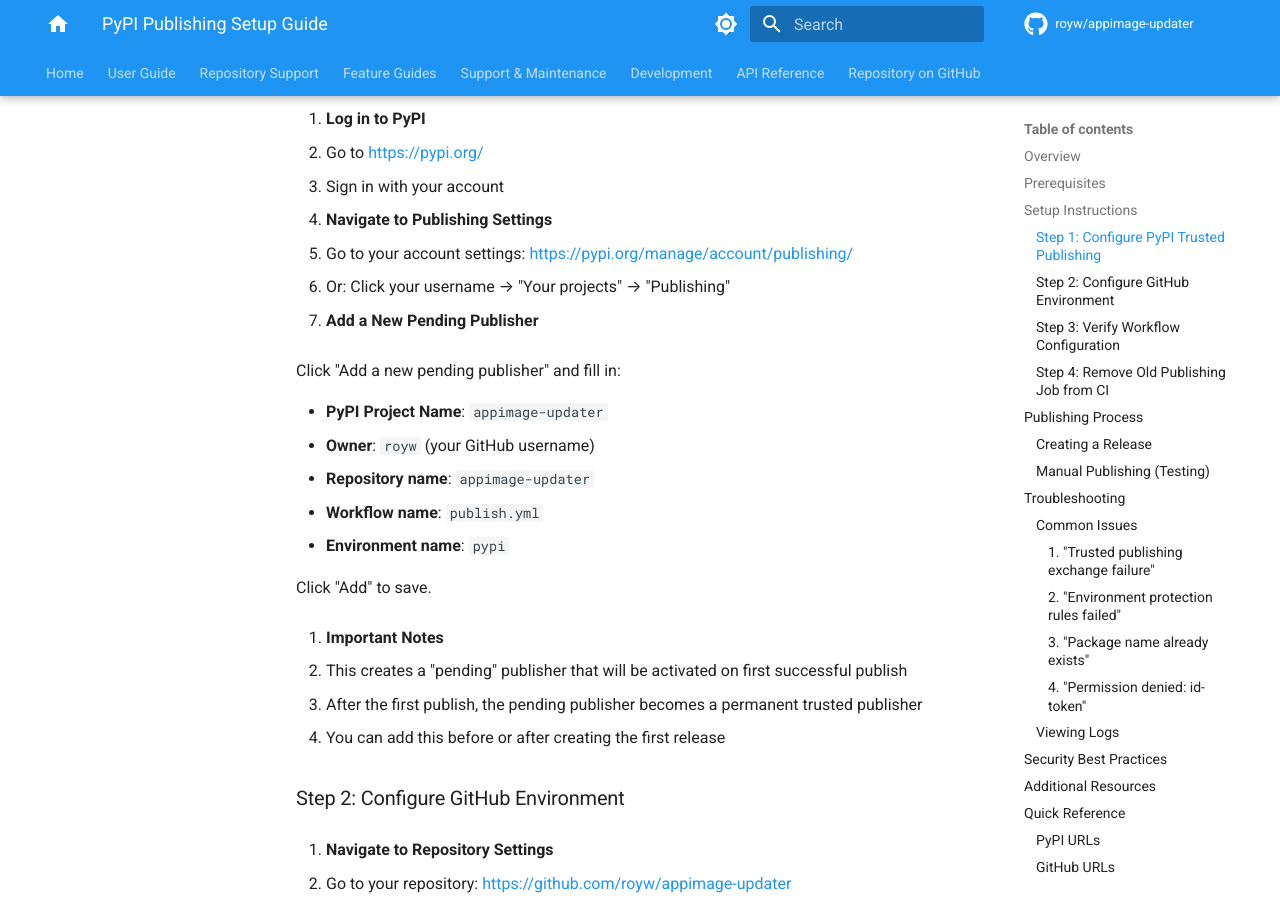
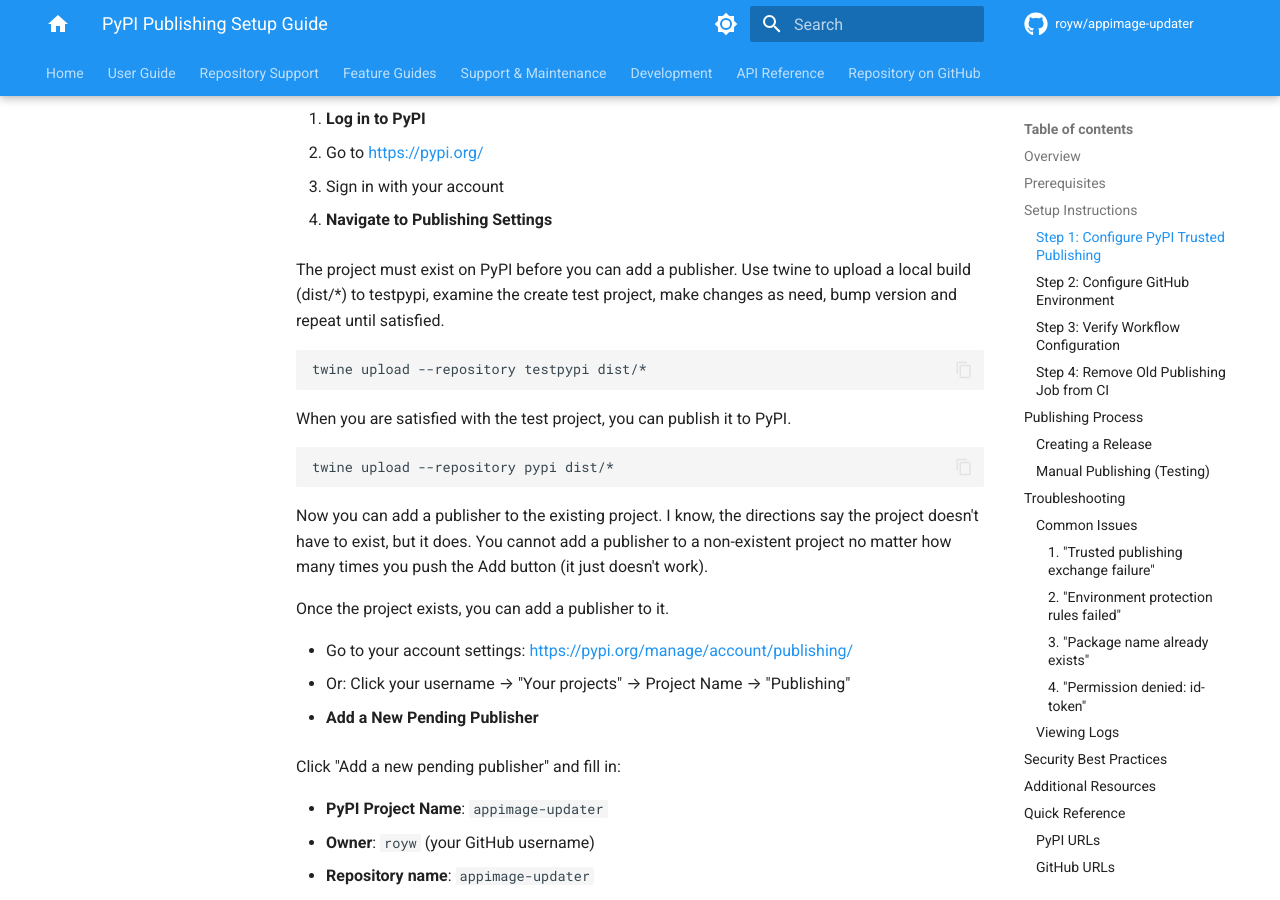
Before and after one commit to royw/appimage-updater, an MkDocs documentation site: the page built from docs/pypi-publishing-setup.md, in a window 1280 px wide and 900 px high, scrolled down 669 px. Built offline with MkDocs 1.6.1 and Material for MkDocs 9.7.7, drawn with Linux system fonts in a browser that asks for light colours; comment, search, counter and statistics services are not loaded; some of the changed text lies outside the part shown.

Commit message:
feat: improve show --add-command output and PyPI publishing setup
- Add newline after each command in show --add-command for better readability
- Add more real-world application examples from show --add-command to examples.md
- Update PyPI publishing workflow with required contents:read permission
- Enhance PyPI publishing setup guide with practical workflow instructions
- Fix bare URLs in documentation to use angle brackets

````diff
--- a/docs/pypi-publishing-setup.md
+++ b/docs/pypi-publishing-setup.md
@@ -23,8 +23,24 @@
 
 1. **Navigate to Publishing Settings**
 
+The project must exist on PyPI before you can add a publisher.  Use twine to upload a local build (dist/*) to testpypi, examine the create test project, make changes as need, bump version and repeat until satisfied.
+
+```bash
+twine upload --repository testpypi dist/*
+```
+
+When you are satisfied with the test project, you can publish it to PyPI.
+
+```bash
+twine upload --repository pypi dist/*
+```
+
+Now you can add a publisher to the existing project.  I know, the directions say the project doesn't have to exist, but it does.  You cannot add a publisher to a non-existent project no matter how many times you push the Add button (it just doesn't work).
+
+Once the project exists, you can add a publisher to it.
+
    - Go to your account settings: [https://pypi.org/manage/account/publishing/](https://pypi.org/manage/account/publishing/)
-   - Or: Click your username → "Your projects" → "Publishing"
+   - Or: Click your username → "Your projects" → Project Name → "Publishing"
 
 1. **Add a New Pending Publisher**
 
@@ -248,15 +264,15 @@
 
 ### PyPI URLs
 
-- Project page: https://pypi.org/project/appimage-updater/
-- Publishing settings: https://pypi.org/manage/account/publishing/
+- Project page: <https://pypi.org/project/appimage-updater/>
+- Publishing settings: <https://pypi.org/manage/account/publishing/>
 
 ### GitHub URLs
 
-- Repository: https://github.com/royw/appimage-updater
-- Actions: https://github.com/royw/appimage-updater/actions
-- Environments: https://github.com/royw/appimage-updater/settings/environments
-- Releases: https://github.com/royw/appimage-updater/releases
+- Repository: <https://github.com/royw/appimage-updater>
+- Actions: <https://github.com/royw/appimage-updater/actions>
+- Environments: <https://github.com/royw/appimage-updater/settings/environments>
+- Releases: <https://github.com/royw/appimage-updater/releases>
 
 ### Commands
 
````
Also changed, not shown: docs/examples.md (+38 -0 lines), 2 other files.
